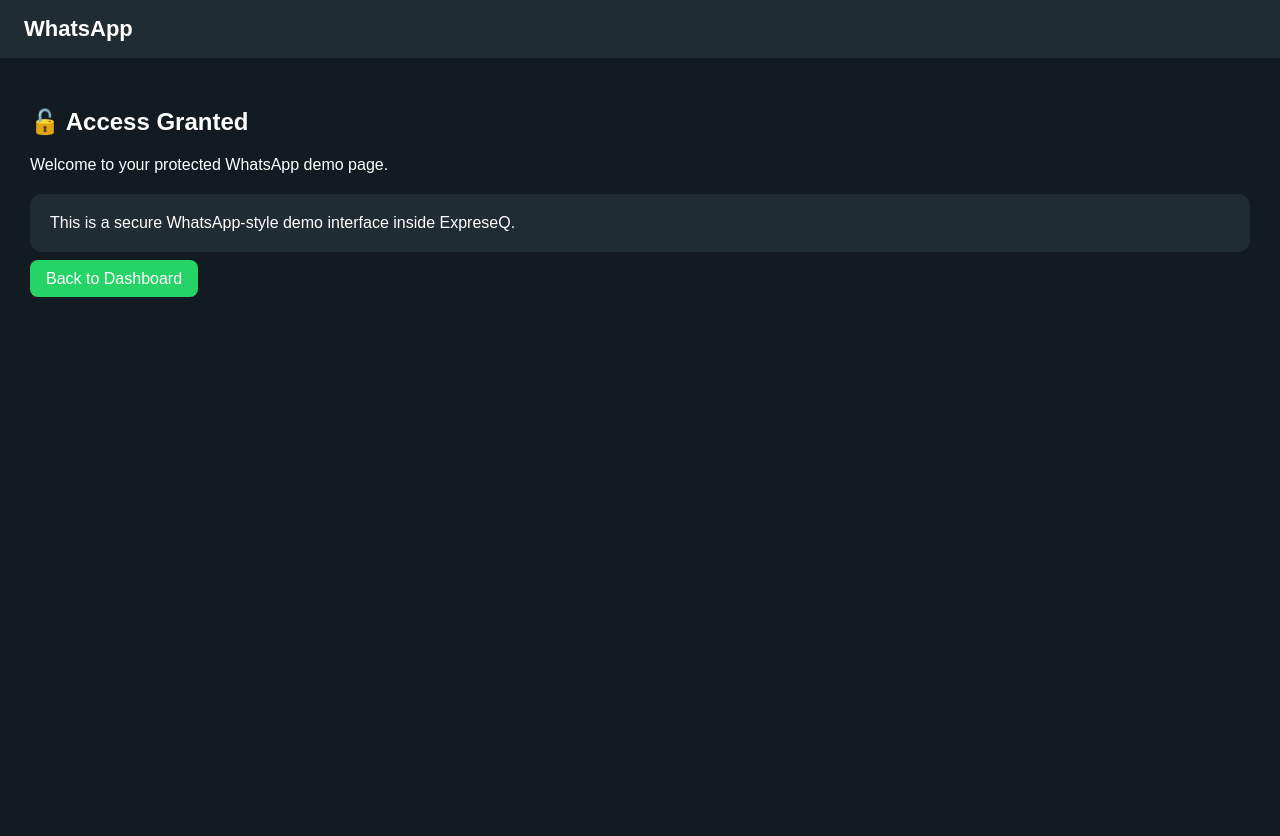
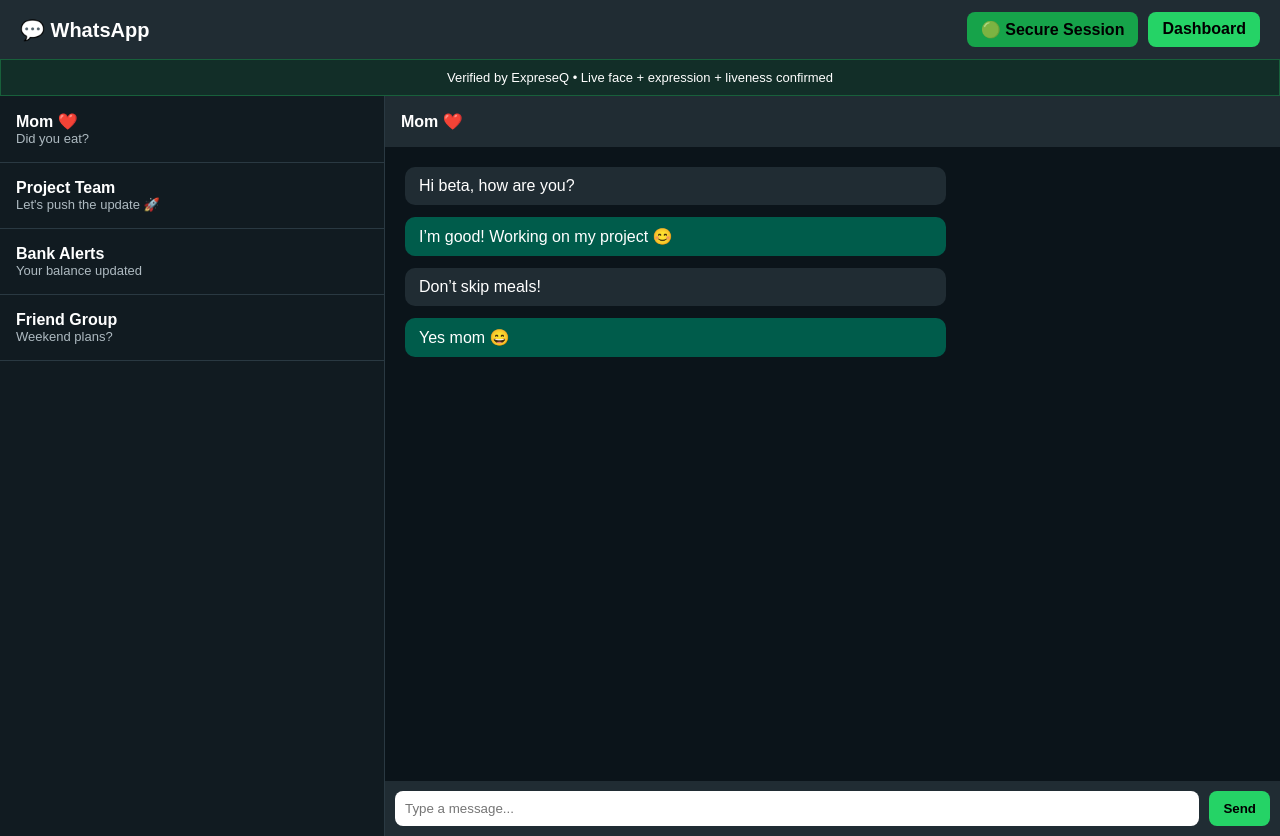
Before and after one commit to UpanyaC/expreseq-project2, a Flask app: template templates/apps/whatsapp.html in a window 1280 px wide. Before the commit the page ends 297 px from the top, so only its background shows below. Run offline with Flask 3, Linux system fonts and the light colour scheme; the template is opened without the code that fills it, so the values that code supplies are empty.

Commit message:
Revamp WhatsApp demo page layout and styles

```diff
--- a/templates/apps/whatsapp.html
+++ b/templates/apps/whatsapp.html
@@ -1,22 +1,206 @@
 <!DOCTYPE html>
-<html>
+<html lang="en">
 <head>
-    <title>WhatsApp</title>
+    <meta charset="UTF-8">
+    <title>WhatsApp | ExpreseQ</title>
     <style>
-        body { font-family: Arial, sans-serif; background: #111b21; color: white; margin: 0; }
-        .header { background: #202c33; padding: 16px 24px; font-size: 22px; font-weight: bold; }
-        .content { padding: 30px; }
-        .chat { background: #202c33; border-radius: 12px; padding: 20px; margin-top: 20px; }
-        a { color: white; background: #25d366; padding: 10px 16px; text-decoration: none; border-radius: 8px; }
+        body {
+            margin: 0;
+            font-family: Arial, sans-serif;
+            background: #111b21;
+            color: white;
+        }
+
+        .topbar {
+            display: flex;
+            justify-content: space-between;
+            align-items: center;
+            background: #202c33;
+            padding: 12px 20px;
+        }
+
+        .topbar-left {
+            font-size: 20px;
+            font-weight: bold;
+        }
+
+        .topbar-right {
+            display: flex;
+            gap: 10px;
+        }
+
+        .btn {
+            background: #25d366;
+            color: black;
+            padding: 8px 14px;
+            border-radius: 8px;
+            text-decoration: none;
+            font-weight: bold;
+        }
+
+        .layout {
+            display: flex;
+            height: calc(100vh - 60px);
+        }
+
+        /* Sidebar (chat list) */
+        .sidebar {
+            width: 30%;
+            background: #111b21;
+            border-right: 1px solid #2a3942;
+            overflow-y: auto;
+        }
+
+        .chat-item {
+            padding: 16px;
+            border-bottom: 1px solid #2a3942;
+            cursor: pointer;
+        }
+
+        .chat-item:hover {
+            background: #202c33;
+        }
+
+        .chat-name {
+            font-weight: bold;
+        }
+
+        .chat-preview {
+            font-size: 13px;
+            color: #aebac1;
+        }
+
+        /* Chat window */
+        .chat-window {
+            flex: 1;
+            display: flex;
+            flex-direction: column;
+            background: #0b141a;
+        }
+
+        .chat-header {
+            padding: 16px;
+            background: #202c33;
+            font-weight: bold;
+        }
+
+        .messages {
+            flex: 1;
+            padding: 20px;
+            overflow-y: auto;
+        }
+
+        .msg {
+            max-width: 60%;
+            margin-bottom: 12px;
+            padding: 10px 14px;
+            border-radius: 10px;
+        }
+
+        .received {
+            background: #202c33;
+        }
+
+        .sent {
+            background: #005c4b;
+            align-self: flex-end;
+        }
+
+        .input-box {
+            display: flex;
+            padding: 10px;
+            background: #202c33;
+        }
+
+        .input-box input {
+            flex: 1;
+            padding: 10px;
+            border-radius: 8px;
+            border: none;
+            outline: none;
+        }
+
+        .input-box button {
+            margin-left: 10px;
+            padding: 10px 14px;
+            border: none;
+            border-radius: 8px;
+            background: #25d366;
+            font-weight: bold;
+        }
+
+        .security-banner {
+            background: rgba(37, 211, 102, 0.1);
+            border: 1px solid rgba(37, 211, 102, 0.3);
+            padding: 10px;
+            text-align: center;
+            font-size: 13px;
+        }
     </style>
 </head>
+
 <body>
-    <div class="header">WhatsApp</div>
-    <div class="content">
-        <h2>🔓 Access Granted</h2>
-        <p>Welcome to your protected WhatsApp demo page.</p>
-        <div class="chat">This is a secure WhatsApp-style demo interface inside ExpreseQ.</div>
-        <br><a href="{{ url_for('dashboard') }}">Back to Dashboard</a>
+
+    <div class="topbar">
+        <div class="topbar-left">💬 WhatsApp</div>
+
+        <div class="topbar-right">
+            <div class="btn" style="background:#16a34a;">🟢 Secure Session</div>
+            <a href="{{ url_for('dashboard') }}" class="btn">Dashboard</a>
+        </div>
     </div>
+
+    <div class="security-banner">
+        Verified by ExpreseQ • Live face + expression + liveness confirmed
+    </div>
+
+    <div class="layout">
+
+        <!-- Sidebar -->
+        <div class="sidebar">
+            <div class="chat-item">
+                <div class="chat-name">Mom ❤️</div>
+                <div class="chat-preview">Did you eat?</div>
+            </div>
+
+            <div class="chat-item">
+                <div class="chat-name">Project Team</div>
+                <div class="chat-preview">Let's push the update 🚀</div>
+            </div>
+
+            <div class="chat-item">
+                <div class="chat-name">Bank Alerts</div>
+                <div class="chat-preview">Your balance updated</div>
+            </div>
+
+            <div class="chat-item">
+                <div class="chat-name">Friend Group</div>
+                <div class="chat-preview">Weekend plans?</div>
+            </div>
+        </div>
+
+        <!-- Chat Window -->
+        <div class="chat-window">
+
+            <div class="chat-header">
+                Mom ❤️
+            </div>
+
+            <div class="messages">
+                <div class="msg received">Hi beta, how are you?</div>
+                <div class="msg sent">I’m good! Working on my project 😊</div>
+                <div class="msg received">Don’t skip meals!</div>
+                <div class="msg sent">Yes mom 😄</div>
+            </div>
+
+            <div class="input-box">
+                <input type="text" placeholder="Type a message...">
+                <button>Send</button>
+            </div>
+
+        </div>
+
+    </div>
+
 </body>
 </html>
```
